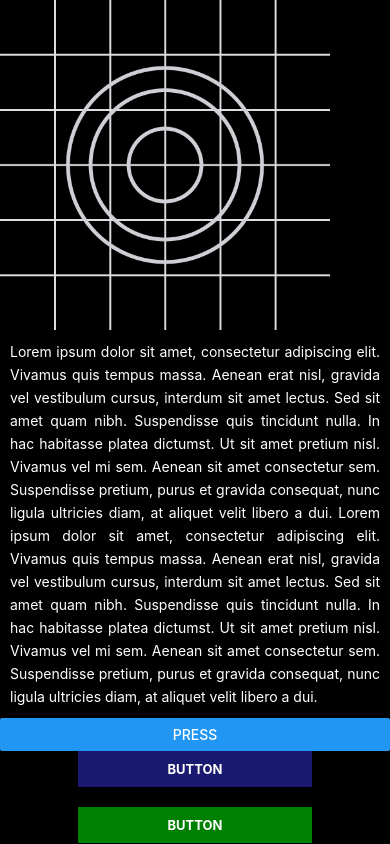
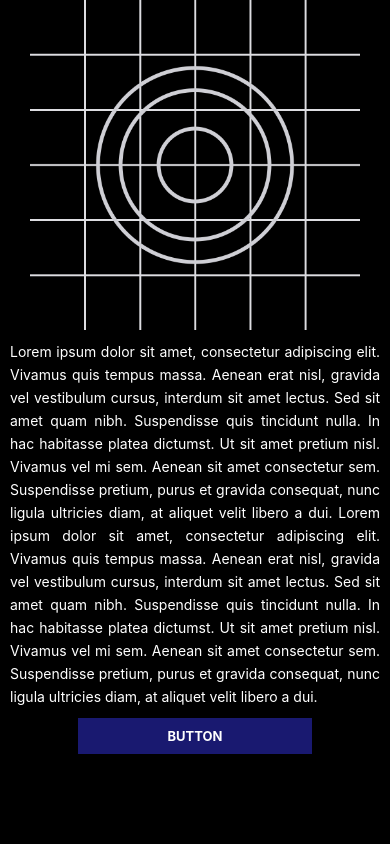
Before and after one commit to TomLayan1/Native, a React Native app in the folder mobile-app-components/: screen / in a window 390 px wide. Built offline with nearby package versions, Linux system fonts and the light colour scheme.

Commit message:
Learned about modal

```diff
--- a/mobile-app-components/App.tsx
+++ b/mobile-app-components/App.tsx
@@ -1,25 +1,35 @@
 import { useState } from "react";
-import { Button, Image, Pressable, ScrollView, Text, View } from "react-native";
+import { Button, Image, Modal, Pressable, ScrollView, Text, View } from "react-native";
 const logoImage = require('./assets/adaptive-icon.png');
 
 
  export default function App() {
   const [test, setTest] = useState<string>('')
+  const [isModal, setIsModal] = useState<boolean>(false)
   return(
     <ScrollView style={{ flex: 1, backgroundColor: 'black' }}>
-      <Image source={logoImage} style={{ width: 330, height: 330 }} />
+      <View>
+        <Image source={logoImage} style={{ width: 330, height: 330, margin: 'auto' }} />
         <Text style={{  color: 'white', lineHeight: 23, textAlign: 'justify', padding: 10 }}>
           Lorem ipsum dolor sit amet, consectetur adipiscing elit. Vivamus quis tempus massa. Aenean erat nisl, gravida vel vestibulum cursus, interdum sit amet lectus. Sed sit amet quam nibh. Suspendisse quis tincidunt nulla. In hac habitasse platea dictumst. Ut sit amet pretium nisl. Vivamus vel mi sem. Aenean sit amet consectetur sem. Suspendisse pretium, purus et gravida consequat, nunc ligula ultricies diam, at aliquet velit libero a dui. Lorem ipsum dolor sit amet, consectetur adipiscing elit. Vivamus quis tempus massa. Aenean erat nisl, gravida vel vestibulum cursus, interdum sit amet lectus. Sed sit amet quam nibh. Suspendisse quis tincidunt nulla. In hac habitasse platea dictumst. Ut sit amet pretium nisl. Vivamus vel mi sem. Aenean sit amet consectetur sem. Suspendisse pretium, purus et gravida consequat, nunc ligula ultricies diam, at aliquet velit libero a dui.
         </Text>
         <Text style={{ color: 'white'}}>{test}</Text>
-      <Button title='Press' onPress={()=> setTest('Button pressing')} />
-      <Pressable style={{  backgroundColor: 'midnightblue', paddingVertical: 10, width: '60%', margin: 'auto', marginBottom: 20 }} onPressIn={()=>console.log('Button has pressed out')}>
+        <Pressable style={{  backgroundColor: 'midnightblue', paddingVertical: 10, width: '60%', margin: 'auto', marginBottom: 20 }} onPress={()=>setIsModal(true)}>
           <Text style={{ color: 'white', fontSize: 13, fontWeight: 'bold', textAlign: 'center' }}>BUTTON</Text>
         </Pressable>
 
-      <Pressable style={{  backgroundColor: 'green', paddingVertical: 10, width: '60%', margin: 'auto' }} onLongPress={()=>console.log('Button was long pressed')}>
-        <Text style={{ color: 'white', fontSize: 13, fontWeight: 'bold', textAlign: 'center' }}>BUTTON</Text>
-      </Pressable>
+        <Modal
+          visible={isModal}
+          onRequestClose={()=>setIsModal(false)}
+          animationType="slide"
+          presentationStyle="pageSheet"
+        >
+          <View style={{ flex: 1, backgroundColor: 'darkblue'}}>
+            <Text style={{ color: 'white' }}>Modal Content</Text>
+            <Button title='Close' onPress={()=>setIsModal(false)} />
+          </View>
+        </Modal>
+      </View>
     </ScrollView>
   )
  }
```
Lines whose indentation alone changed are shown as unchanged.
